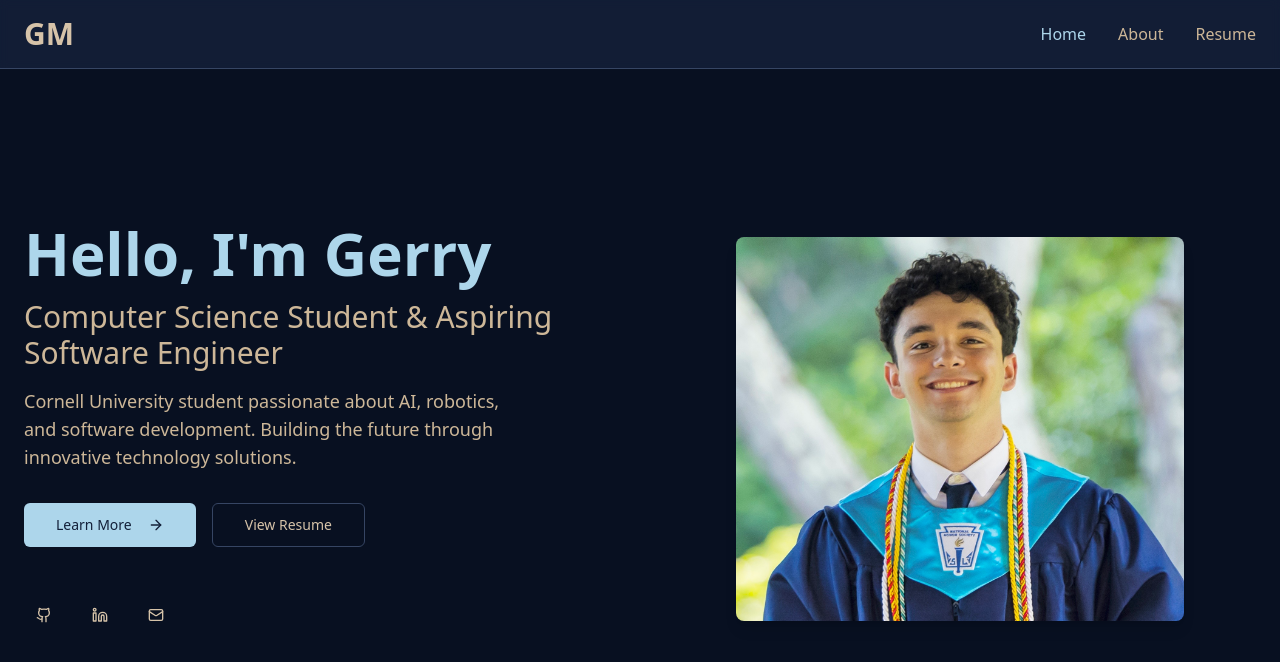
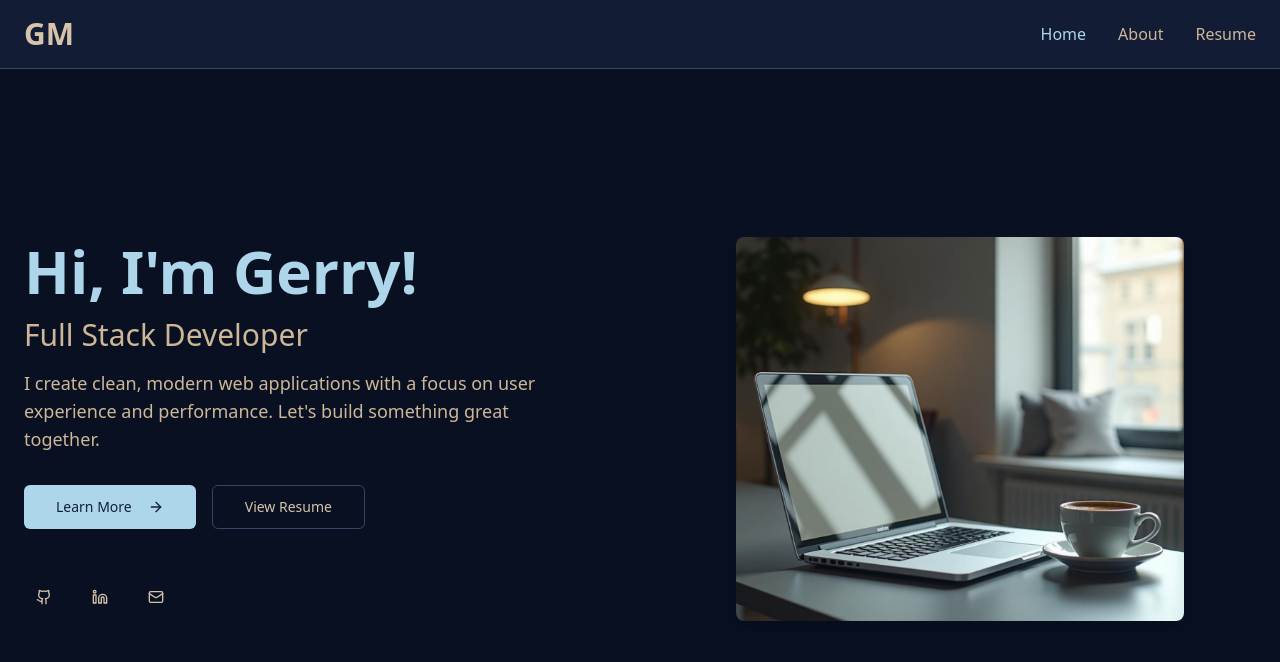
Before and after one commit to gerry-montemayor/portfolio, a React (Vite) app: page / in a window 1280 px wide. Shown: the top 662 px of the page. Built offline with nearby package versions, Linux system fonts and the light colour scheme.

Commit message:
Code edited in Lovable Code Editor
Edited UI in Lovable

```diff
--- a/src/pages/Home.tsx
+++ b/src/pages/Home.tsx
@@ -1,6 +1,7 @@
 import { Button } from "@/components/ui/button";
 import { ArrowRight, Github, Linkedin, Mail } from "lucide-react";
 import { Link } from "react-router-dom";
+import heroImage from "@/assets/hero-image.jpg";
 
 const Home = () => {
   return (
@@ -10,14 +11,14 @@ const Home = () => {
           <div className="space-y-8">
             <div className="space-y-4">
               <h1 className="text-5xl md:text-6xl font-bold text-primary">
-                Hello, I'm Gerry
+                Hi, I'm Gerry!
               </h1>
               <h2 className="text-2xl md:text-3xl text-muted-foreground">
-                Computer Science Student & Aspiring Software Engineer
+                Full Stack Developer
               </h2>
               <p className="text-lg text-muted-foreground max-w-lg">
-                Cornell University student passionate about AI, robotics, and software development.
-                Building the future through innovative technology solutions.
+                I create clean, modern web applications with a focus on user experience
+                and performance. Let's build something great together.
               </p>
             </div>
 
@@ -50,8 +51,8 @@ const Home = () => {
 
           <div className="flex justify-center">
             <img
-              src="/lovable-uploads/ffcee6ea-0b57-4963-abd2-9e541a2c146e.png"
-              alt="Gerardo Montemayor graduation photo"
+              src={heroImage}
+              alt="Professional workspace"
               className="rounded-lg shadow-lg w-full max-w-md h-96 object-cover"
             />
           </div>
```
